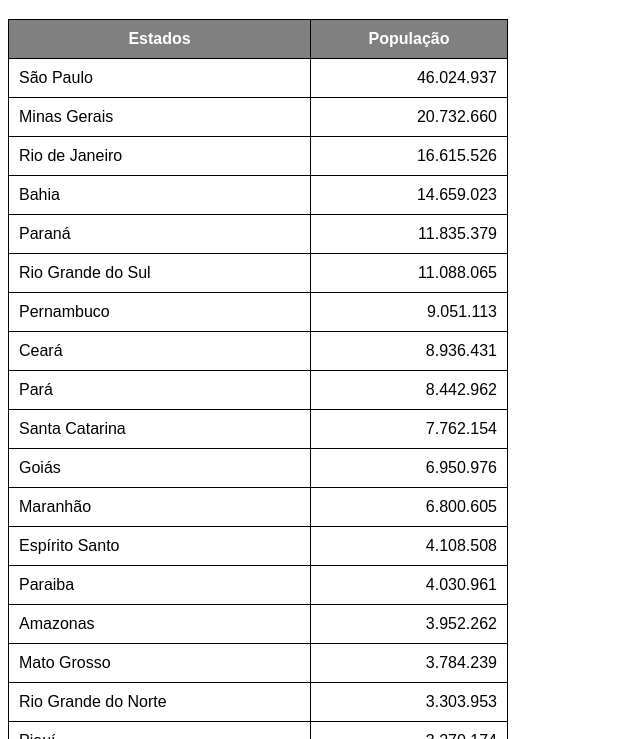
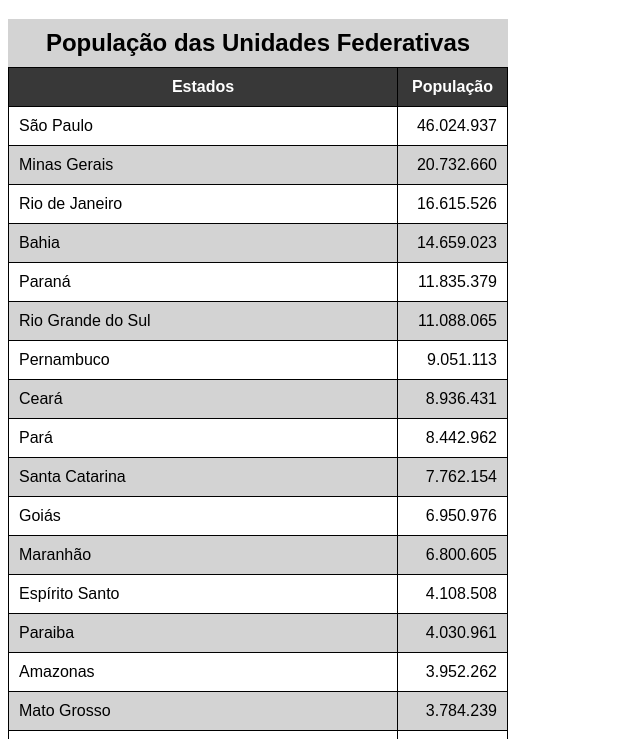
Before and after one commit to higorwerle/html-css, a plain HTML site: page exercicios/ex023/tabela002.html in a window 1280 px wide. Shown: the part 61-800 px from the top of the page, without its empty margins (0-640 px from the left). Drawn offline with Linux system fonts and the light colour scheme.

Commit message:
tabela atualizada

```diff
--- a/exercicios/ex023/tabela002.html
+++ b/exercicios/ex023/tabela002.html
@@ -11,8 +11,35 @@
             }
 
             table {
+                position: relative;
                 width: 500px;
                 border-collapse: collapse;
+            }
+
+            caption {
+                font-size: 1.5em;
+                font-weight: bold;
+                padding: 10px;
+                background-color: lightgray;
+            }
+
+            thead > tr > th {
+                position: sticky;
+                background-color: #383838;
+                top: -1px;
+            }
+
+            thead, tfoot {
+                background-color: #383838;
+                color: white;
+            }
+
+            tbody > tr:nth-child(odd) {
+                background-color: white;
+            }
+
+            tbody > tr:nth-child(even) {
+                background-color: lightgray;
             }
 
             td, th {
@@ -23,11 +50,6 @@
             td.num {
                 text-align: right;
             }
-
-            thead, tfoot {
-                background-color: gray;
-                color: white;
-            }
         </style>
     </head>
     <body>
@@ -35,6 +57,7 @@
         <!--
         ANATOMIA PARA TABELAS GRANDES
         TABLE
+            CAPTION
             THEAD
                 TR, TD, TH
             TBODY
@@ -43,10 +66,11 @@
                 TR, TD, TH
         -->
         <table>
+            <caption>População das Unidades Federativas</caption>
             <thead>
                 <tr>
-                    <th>Estados</th>
-                    <th>População</th>
+                    <th scope="col">Estados</th>
+                    <th scope="col" style="width: 50px;">População</th>
                 </tr>
                 </tr>
             </thead>
@@ -162,7 +186,7 @@
             </tbody>
             <tfoot>
                 <tr>
-                    <th>Total de Habitantes</th>
+                    <th scope="row">Total de Habitantes</th>
                     <td class="num"><strong>210.147.125</strong></td>
                 </tr>
             </tfoot>
```
